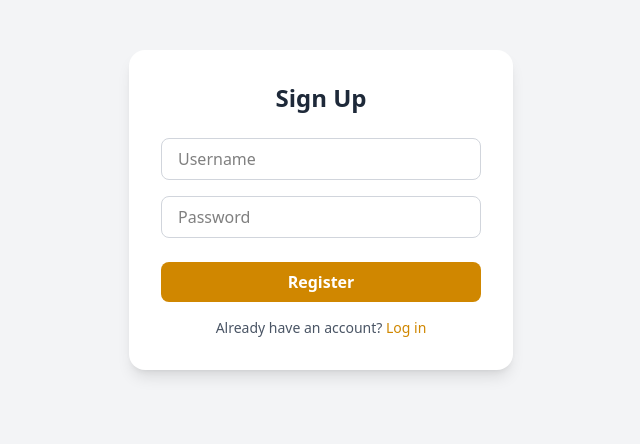
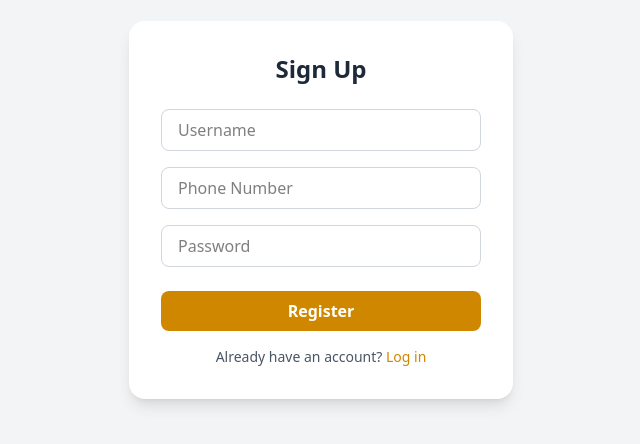
Before and after one commit to shedrack-okunda/LoyaltyLink-Points, a React (Vite) app in the folder loyaltypoints/: page /signup in a window 1280 px wide. Shown: the part 190-634 px from the top of the page, without its empty margins (319-959 px from the left). Built offline with nearby package versions, Linux system fonts and the light colour scheme; the HTML template or start-up script is replaced by a standard one.

Commit message:
changed the /login to /

```diff
--- a/loyaltypoints/src/App.jsx
+++ b/loyaltypoints/src/App.jsx
@@ -9,7 +9,7 @@ const App = () => {
   return (
     <Router>
       <Routes>
-        <Route path="/login" element={<LoginPage />} />
+        <Route path="/" element={<LoginPage />} />
         <Route path="/signup" element={<SignupPage />} />
         <Route path="/home" element={<Home />} />
       </Routes>
--- a/loyaltypoints/src/pages/Home.jsx
+++ b/loyaltypoints/src/pages/Home.jsx
@@ -13,6 +13,7 @@ export const Home = () => {
   const [activeTab, setActiveTab] = useState("home");
   const { state } = useLocation();
   const username = state?.user?.username || "Guest";
+  const phone = state?.user?.phone;
 
   // Mock visit history data
   const visitHistory = [
@@ -425,7 +426,7 @@ export const Home = () => {
                   <h2 className="text-xl font-bold text-gray-800">
                     {username}
                   </h2>
-                  <p className="text-gray-600">(254) 123-4567</p>
+                  <p className="text-gray-600">{phone}</p>
                   <p className="text-sm text-gray-500">
                     Member since January 2025
                   </p>
--- a/loyaltypoints/src/pages/LoginPage.jsx
+++ b/loyaltypoints/src/pages/LoginPage.jsx
@@ -38,7 +38,7 @@ function LoginPage() {
           onChange={(e) => setUsername(e.target.value)}
           placeholder="Username"
           required
-          className="w-full px-4 py-2 mb-4 border border-gray-300 rounded-lg focus:outline-none focus:ring-2 focus:ring-blue-500"
+          className="w-full px-4 py-2 mb-4 border border-gray-300 rounded-lg focus:outline-none focus:ring-2 focus:ring-yellow-500"
         />
 
         <input
@@ -47,7 +47,7 @@ function LoginPage() {
           onChange={(e) => setPassword(e.target.value)}
           placeholder="Password"
           required
-          className="w-full px-4 py-2 mb-6 border border-gray-300 rounded-lg focus:outline-none focus:ring-2 focus:ring-blue-500"
+          className="w-full px-4 py-2 mb-6 border border-gray-300 rounded-lg focus:outline-none focus:ring-2 focus:ring-yellow-500"
         />
 
         <button
--- a/loyaltypoints/src/pages/LogoutPage.jsx
+++ b/loyaltypoints/src/pages/LogoutPage.jsx
@@ -11,7 +11,7 @@ export const Logout = () => {
       });
 
       // Redirect to login page
-      navigate("/login");
+      navigate("/");
     } catch (err) {
       console.error("Logout failed", err);
     }
--- a/loyaltypoints/src/pages/SignupPage.jsx
+++ b/loyaltypoints/src/pages/SignupPage.jsx
@@ -3,6 +3,7 @@ import { useNavigate } from "react-router-dom";
 
 function SignupPage() {
   const [username, setUsername] = useState("");
+  const [phone, setPhone] = useState("");
   const [password, setPassword] = useState("");
   const navigate = useNavigate();
 
@@ -11,7 +12,7 @@ function SignupPage() {
     const res = await fetch("http://localhost:5000/signup", {
       method: "POST",
       headers: { "Content-Type": "application/json" },
-      body: JSON.stringify({ username, password }),
+      body: JSON.stringify({ username, phone, password }),
     });
 
     const data = await res.json();
@@ -38,7 +39,16 @@ function SignupPage() {
           onChange={(e) => setUsername(e.target.value)}
           placeholder="Username"
           required
-          className="w-full px-4 py-2 mb-4 border border-gray-300 rounded-lg focus:outline-none focus:ring-2 focus:ring-blue-500"
+          className="w-full px-4 py-2 mb-4 border border-gray-300 rounded-lg focus:outline-none focus:ring-2 focus:ring-yellow-500"
+        />
+
+        <input
+          type="text"
+          value={phone}
+          onChange={(e) => setPhone(e.target.value)}
+          placeholder="Phone Number"
+          required
+          className="w-full px-4 py-2 mb-4 border border-gray-300 rounded-lg focus:outline-none focus:ring-2 focus:ring-yellow-500"
         />
 
         <input
@@ -47,7 +57,7 @@ function SignupPage() {
           onChange={(e) => setPassword(e.target.value)}
           placeholder="Password"
           required
-          className="w-full px-4 py-2 mb-6 border border-gray-300 rounded-lg focus:outline-none focus:ring-2 focus:ring-blue-500"
+          className="w-full px-4 py-2 mb-6 border border-gray-300 rounded-lg focus:outline-none focus:ring-2 focus:ring-yellow-500"
         />
 
         <button
@@ -59,7 +69,7 @@ function SignupPage() {
 
         <p className="mt-4 text-sm text-center text-gray-600">
           Already have an account?{" "}
-          <a href="/login" className="text-yellow-600 hover:underline">
+          <a href="/" className="text-yellow-600 hover:underline">
             Log in
           </a>
         </p>
```
Also changed, not shown: 1 other file (tests, documents, lock files or other folders).
